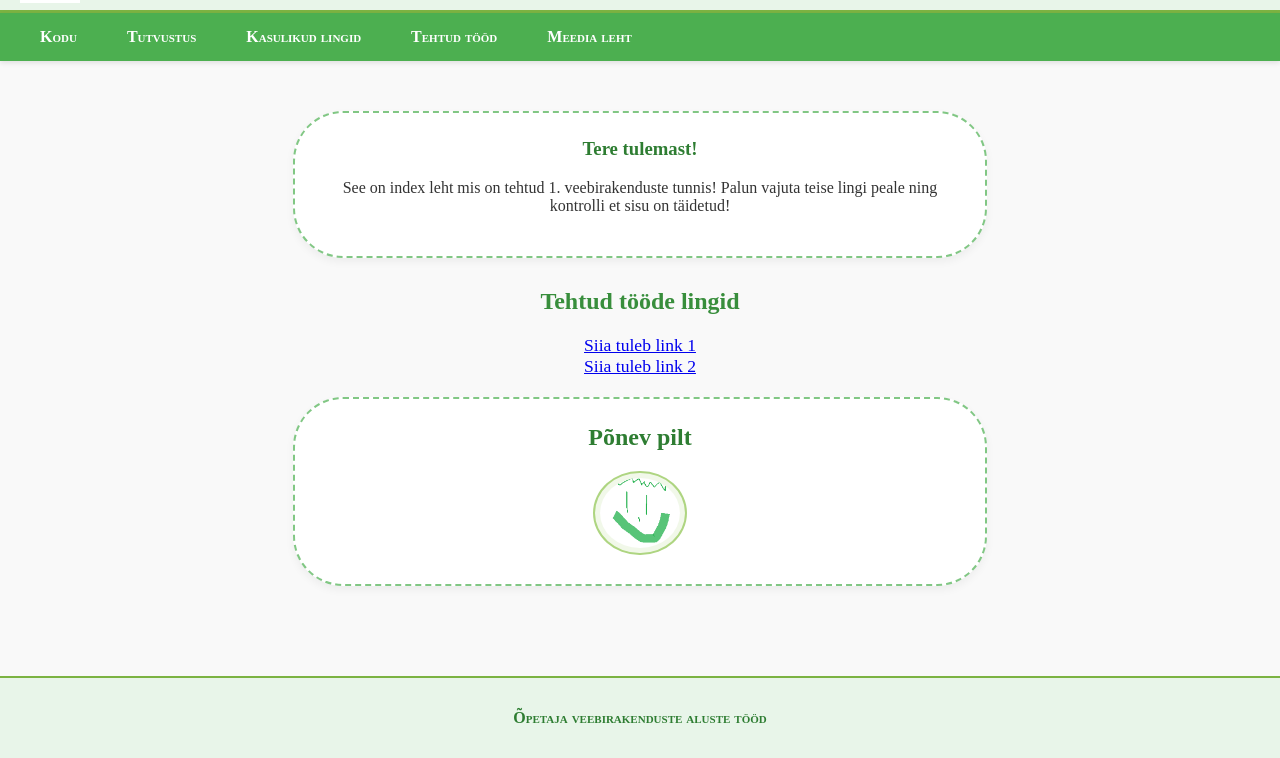
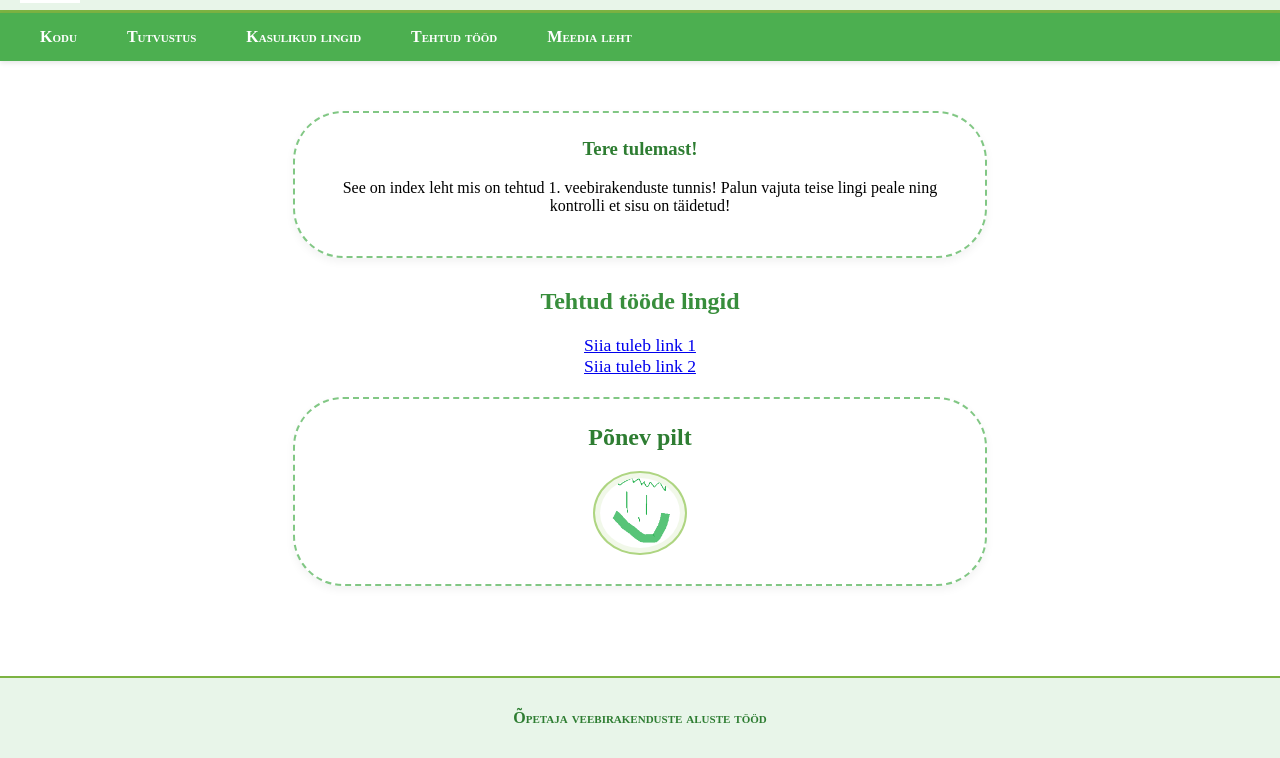
Before and after one commit to Eduard1234-git/veebirakendusedIKTpv25, a plain HTML site: page index.html in a window 1280 px wide. Shown: the part 57-815 px from the top of the page. Drawn offline with Linux system fonts and the light colour scheme.

Commit message:
body style on

```diff
--- a/style.css
+++ b/style.css
@@ -3,8 +3,7 @@ body {
     font-family: 'Times New Roman', Times, serif;
     margin: 0;
     padding: 0;
-    background-color: #f9f9f9;
-    color: #333;
+
 }
 
 /* Шапка сайта */
```
